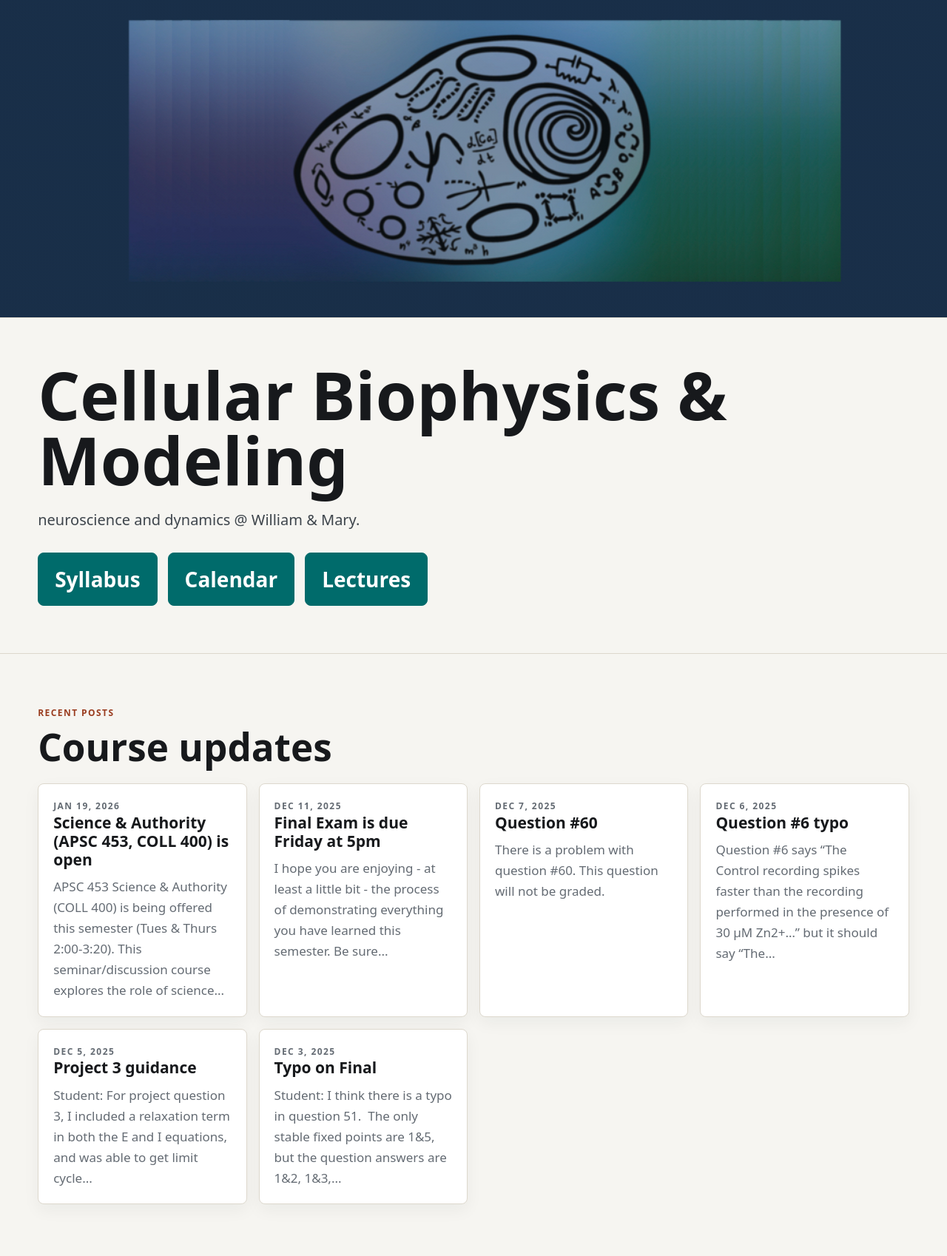
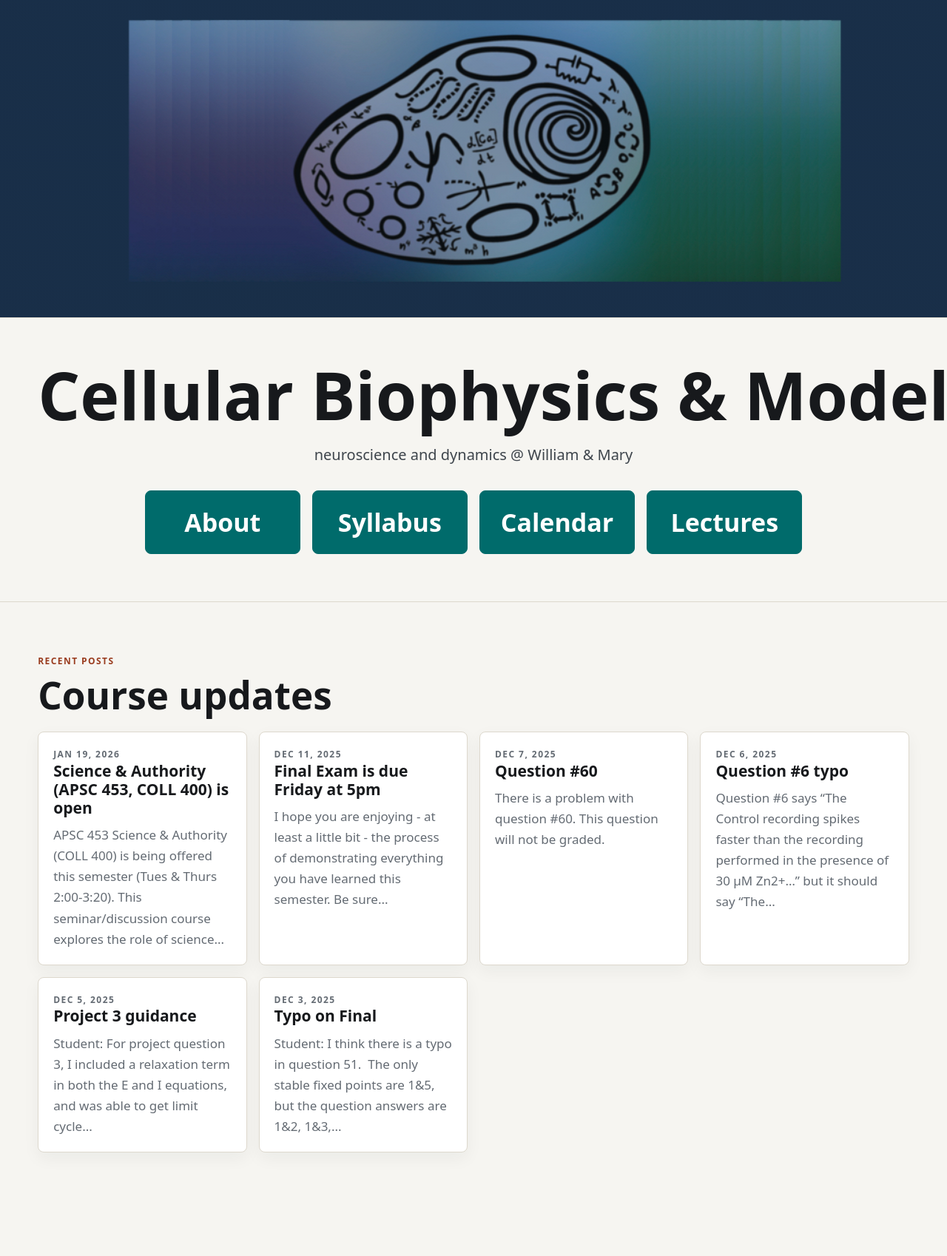
Before and after one commit to gregconradismith/cellular-biophysics-and-modeling, a Jekyll site: the page built from docs/index.md, in a window 1280 px wide. Shown: the whole page at 74% size. Built offline with Jekyll 4.4.1, drawn with Linux system fonts in a browser that asks for light colours; after the commit the page ends 1628 px from its top, so only the background shows below that.

Commit message:
Update home buttons and about page

```diff
--- a/docs/_layouts/home.html
+++ b/docs/_layouts/home.html
@@ -5,8 +5,9 @@ layout: default
       <div class="hero-banner" role="img" aria-label="Cellular Biophysics and Modeling primer artwork"></div>
       <div class="hero-copy">
         <h1>{{ site.title | escape }}</h1>
-        <p>{{ site.description | escape }}.</p>
+        <p>{{ site.description | escape }}</p>
         <nav class="hero-nav" aria-label="Course pages">
+          <a href="{{ '/pages/about/' | relative_url }}">About</a>
           <a href="{{ '/pages/syllabus/' | relative_url }}">Syllabus</a>
           <a href="{{ '/pages/calendar/' | relative_url }}">Calendar</a>
           <a href="{{ '/pages/lectures/' | relative_url }}">Lectures</a>
--- a/docs/assets/site.css
+++ b/docs/assets/site.css
@@ -72,11 +72,12 @@ main { min-height: 70vh; }
   border-bottom: 1px solid var(--line);
 }
 .hero h1 {
-  max-width: 950px;
+  max-width: none;
   margin: 0 0 18px;
-  font-size: clamp(42px, 7vw, 90px);
+  font-size: clamp(28px, 7vw, 90px);
   line-height: .98;
   letter-spacing: 0;
+  white-space: nowrap;
 }
 .hero p { max-width: 720px; color: #3e454c; font-size: 20px; }
 .hero img {
@@ -100,23 +101,29 @@ main { min-height: 70vh; }
 }
 .home-hero .hero-copy {
   padding: clamp(30px, 5vw, 60px) clamp(18px, 4vw, 56px) clamp(34px, 5vw, 64px);
+  text-align: center;
+}
+.home-hero .hero-copy p {
+  margin-left: auto;
+  margin-right: auto;
 }
 .hero-nav {
-  justify-content: flex-start;
-  gap: 14px;
-  margin-top: 28px;
+  justify-content: center;
+  gap: 16px;
+  margin: 32px auto 0;
 }
 .hero-nav a {
   display: inline-flex;
-  min-height: 56px;
+  min-width: min(210px, 100%);
+  min-height: 68px;
   align-items: center;
   justify-content: center;
-  padding: 12px 22px;
+  padding: 14px 28px;
   background: var(--accent);
   border: 1px solid var(--accent);
   border-radius: 8px;
   color: white;
-  font-size: clamp(20px, 2.4vw, 28px);
+  font-size: clamp(22px, 2.8vw, 34px);
   font-weight: 800;
 }
 .hero-nav a:hover {
```
Also changed, not shown: docs/_materials/about.md (+14 -12 lines).
